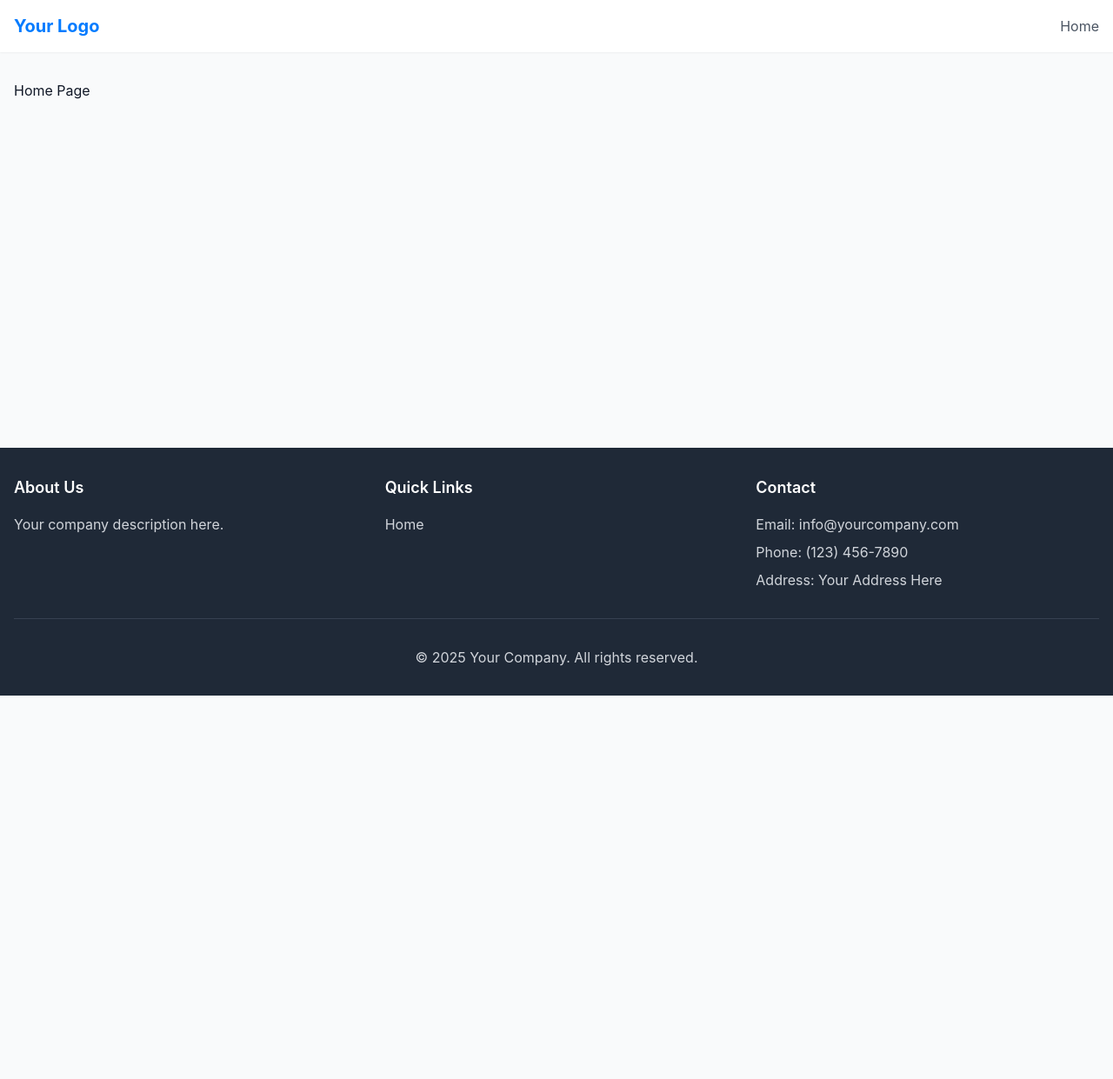
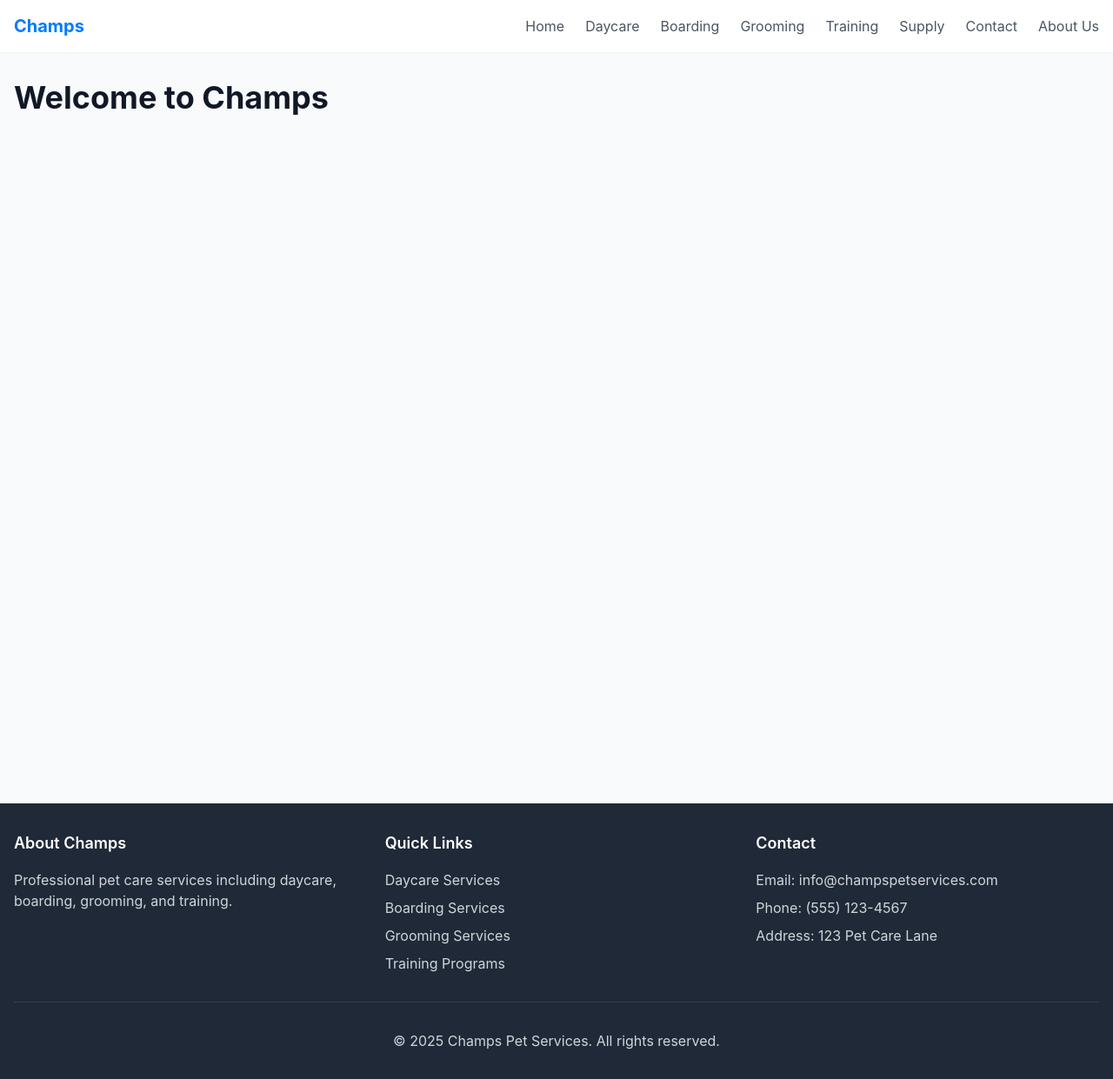
Before and after one commit to mastanley13/Champs-site, a React (Vite) app: page / in a window 1280 px wide. Shown: the whole page at 87% size. Before the commit the page ends 800 px from the top, so only its background shows below. Built offline with nearby package versions, Linux system fonts and the light colour scheme.

Commit message:
Added all page components and updated navigation

```diff
--- a/src/App.tsx
+++ b/src/App.tsx
@@ -1,6 +1,16 @@
 import { BrowserRouter as Router, Routes, Route } from 'react-router-dom';
 import { QueryClient, QueryClientProvider } from '@tanstack/react-query';
 import { Layout } from './components/Layout/Layout';
+
+// Import pages
+import { HomePage } from './pages/Home';
+import { DaycarePage } from './pages/Daycare';
+import { BoardingPage } from './pages/Boarding';
+import { GroomingPage } from './pages/Grooming';
+import { TrainingPage } from './pages/Training';
+import { SupplyPage } from './pages/Supply';
+import { ContactPage } from './pages/Contact';
+import { AboutPage } from './pages/About';
 
 // Create a client
 const queryClient = new QueryClient();
@@ -11,8 +21,14 @@ function App() {
       <Router>
         <Layout>
           <Routes>
-            <Route path="/" element={<div>Home Page</div>} />
-            {/* Add more routes as needed */}
+            <Route path="/" element={<HomePage />} />
+            <Route path="/daycare" element={<DaycarePage />} />
+            <Route path="/boarding" element={<BoardingPage />} />
+            <Route path="/grooming" element={<GroomingPage />} />
+            <Route path="/training" element={<TrainingPage />} />
+            <Route path="/supply" element={<SupplyPage />} />
+            <Route path="/contact" element={<ContactPage />} />
+            <Route path="/about" element={<AboutPage />} />
           </Routes>
         </Layout>
       </Router>
--- a/src/components/Layout/Layout.tsx
+++ b/src/components/Layout/Layout.tsx
@@ -12,13 +12,33 @@ export function Layout({ children }: LayoutProps) {
         <nav className="container mx-auto px-4 py-4">
           <div className="flex justify-between items-center">
             <Link to="/" className="text-xl font-bold text-primary">
-              Your Logo
+              Champs
             </Link>
-            <div className="space-x-4">
+            <div className="space-x-6">
               <Link to="/" className="text-gray-600 hover:text-primary">
                 Home
               </Link>
-              {/* Add more navigation links as needed */}
+              <Link to="/daycare" className="text-gray-600 hover:text-primary">
+                Daycare
+              </Link>
+              <Link to="/boarding" className="text-gray-600 hover:text-primary">
+                Boarding
+              </Link>
+              <Link to="/grooming" className="text-gray-600 hover:text-primary">
+                Grooming
+              </Link>
+              <Link to="/training" className="text-gray-600 hover:text-primary">
+                Training
+              </Link>
+              <Link to="/supply" className="text-gray-600 hover:text-primary">
+                Supply
+              </Link>
+              <Link to="/contact" className="text-gray-600 hover:text-primary">
+                Contact
+              </Link>
+              <Link to="/about" className="text-gray-600 hover:text-primary">
+                About Us
+              </Link>
             </div>
           </div>
         </nav>
@@ -32,33 +52,47 @@ export function Layout({ children }: LayoutProps) {
         <div className="container mx-auto px-4 py-8">
           <div className="grid grid-cols-1 md:grid-cols-3 gap-8">
             <div>
-              <h3 className="text-lg font-semibold mb-4">About Us</h3>
+              <h3 className="text-lg font-semibold mb-4">About Champs</h3>
               <p className="text-gray-300">
-                Your company description here.
+                Professional pet care services including daycare, boarding, grooming, and training.
               </p>
             </div>
             <div>
               <h3 className="text-lg font-semibold mb-4">Quick Links</h3>
               <ul className="space-y-2">
                 <li>
-                  <Link to="/" className="text-gray-300 hover:text-white">
-                    Home
+                  <Link to="/daycare" className="text-gray-300 hover:text-white">
+                    Daycare Services
                   </Link>
                 </li>
-                {/* Add more footer links as needed */}
+                <li>
+                  <Link to="/boarding" className="text-gray-300 hover:text-white">
+                    Boarding Services
+                  </Link>
+                </li>
+                <li>
+                  <Link to="/grooming" className="text-gray-300 hover:text-white">
+                    Grooming Services
+                  </Link>
+                </li>
+                <li>
+                  <Link to="/training" className="text-gray-300 hover:text-white">
+                    Training Programs
+                  </Link>
+                </li>
               </ul>
             </div>
             <div>
               <h3 className="text-lg font-semibold mb-4">Contact</h3>
               <ul className="space-y-2 text-gray-300">
-                <li>Email: info@yourcompany.com</li>
-                <li>Phone: (123) 456-7890</li>
-                <li>Address: Your Address Here</li>
+                <li>Email: info@champspetservices.com</li>
+                <li>Phone: (555) 123-4567</li>
+                <li>Address: 123 Pet Care Lane</li>
               </ul>
             </div>
           </div>
           <div className="mt-8 pt-8 border-t border-gray-700 text-center text-gray-300">
-            <p>&copy; {new Date().getFullYear()} Your Company. All rights reserved.</p>
+            <p>&copy; {new Date().getFullYear()} Champs Pet Services. All rights reserved.</p>
           </div>
         </div>
       </footer>
--- /dev/null
+++ b/src/pages/About.tsx
@@ -0,0 +1,12 @@
+import React from 'react';
+
+export function AboutPage() {
+  return (
+    <div className="min-h-screen">
+      <h1 className="text-4xl font-bold mb-6">About Us</h1>
+      <div className="prose max-w-none">
+        {/* Content will be added later */}
+      </div>
+    </div>
+  );
+}
--- /dev/null
+++ b/src/pages/Boarding.tsx
@@ -0,0 +1,12 @@
+import React from 'react';
+
+export function BoardingPage() {
+  return (
+    <div className="min-h-screen">
+      <h1 className="text-4xl font-bold mb-6">Dog Boarding Services</h1>
+      <div className="prose max-w-none">
+        {/* Content will be added later */}
+      </div>
+    </div>
+  );
+}
--- /dev/null
+++ b/src/pages/Contact.tsx
@@ -0,0 +1,12 @@
+import React from 'react';
+
+export function ContactPage() {
+  return (
+    <div className="min-h-screen">
+      <h1 className="text-4xl font-bold mb-6">Contact Us</h1>
+      <div className="prose max-w-none">
+        {/* Content will be added later */}
+      </div>
+    </div>
+  );
+}
--- /dev/null
+++ b/src/pages/Daycare.tsx
@@ -0,0 +1,12 @@
+import React from 'react';
+
+export function DaycarePage() {
+  return (
+    <div className="min-h-screen">
+      <h1 className="text-4xl font-bold mb-6">Dog Daycare Services</h1>
+      <div className="prose max-w-none">
+        {/* Content will be added later */}
+      </div>
+    </div>
+  );
+}
--- /dev/null
+++ b/src/pages/Grooming.tsx
@@ -0,0 +1,12 @@
+import React from 'react';
+
+export function GroomingPage() {
+  return (
+    <div className="min-h-screen">
+      <h1 className="text-4xl font-bold mb-6">Dog Grooming Services</h1>
+      <div className="prose max-w-none">
+        {/* Content will be added later */}
+      </div>
+    </div>
+  );
+}
--- /dev/null
+++ b/src/pages/Home.tsx
@@ -0,0 +1,12 @@
+import React from 'react';
+
+export function HomePage() {
+  return (
+    <div className="min-h-screen">
+      <h1 className="text-4xl font-bold mb-6">Welcome to Champs</h1>
+      <div className="prose max-w-none">
+        {/* Content will be added later */}
+      </div>
+    </div>
+  );
+}
--- /dev/null
+++ b/src/pages/Supply.tsx
@@ -0,0 +1,12 @@
+import React from 'react';
+
+export function SupplyPage() {
+  return (
+    <div className="min-h-screen">
+      <h1 className="text-4xl font-bold mb-6">Pet Supplies</h1>
+      <div className="prose max-w-none">
+        {/* Content will be added later */}
+      </div>
+    </div>
+  );
+}
--- /dev/null
+++ b/src/pages/Training.tsx
@@ -0,0 +1,12 @@
+import React from 'react';
+
+export function TrainingPage() {
+  return (
+    <div className="min-h-screen">
+      <h1 className="text-4xl font-bold mb-6">Dog Training Services</h1>
+      <div className="prose max-w-none">
+        {/* Content will be added later */}
+      </div>
+    </div>
+  );
+}
```
Also changed, not shown: src/assets/CDP_White-01.png (added).
